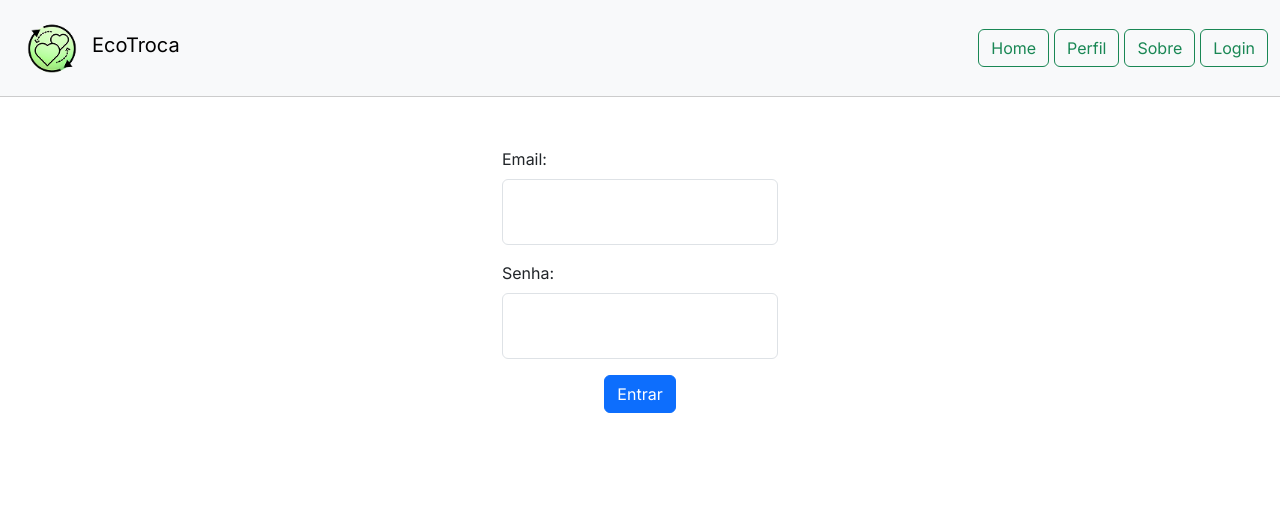
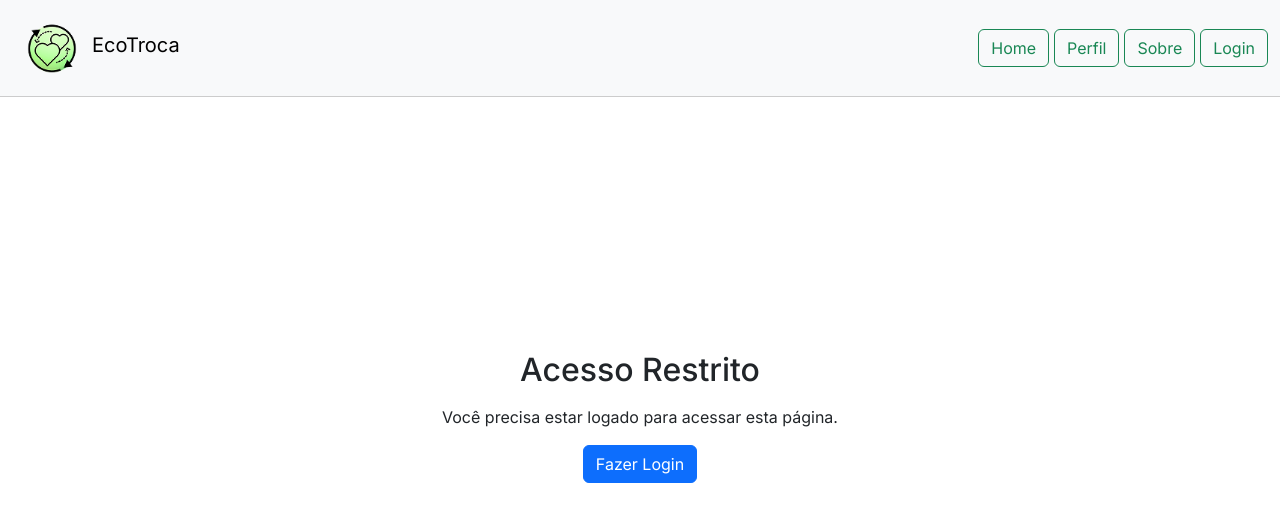
Before and after one commit to Rony2201/EcoTroca, a React (Vite) app: page /perfil in a window 1280 px wide. Before the commit this address led to /login. Shown: the top 522 px of the page. Built offline with nearby package versions, Linux system fonts and the light colour scheme.

Commit message:
pequena alteração na seção perfil

```diff
--- a/src/components/PrivateRoute.jsx
+++ b/src/components/PrivateRoute.jsx
@@ -1,11 +1,19 @@
 import { useContext } from "react";
-import { Navigate } from "react-router-dom";
+import { Link } from "react-router-dom";
 import { AuthContext } from "../context/authHandler";
 
 function PrivateRoute({ children }) {
   const { isLoggedIn } = useContext(AuthContext);
 
-  return isLoggedIn ? children : <Navigate to="/login" />;
+  return isLoggedIn ? children : (
+    <div className="container d-flex flex-column justify-content-center align-items-center text-center" style={{ height: '80vh' }}>
+      <h2 className="mb-3">Acesso Restrito</h2>
+      <p>Você precisa estar logado para acessar esta página.</p>
+      <Link to="/login" className="btn btn-primary">
+        Fazer Login
+      </Link>
+    </div>
+  );
 }
 
 export default PrivateRoute;
```
